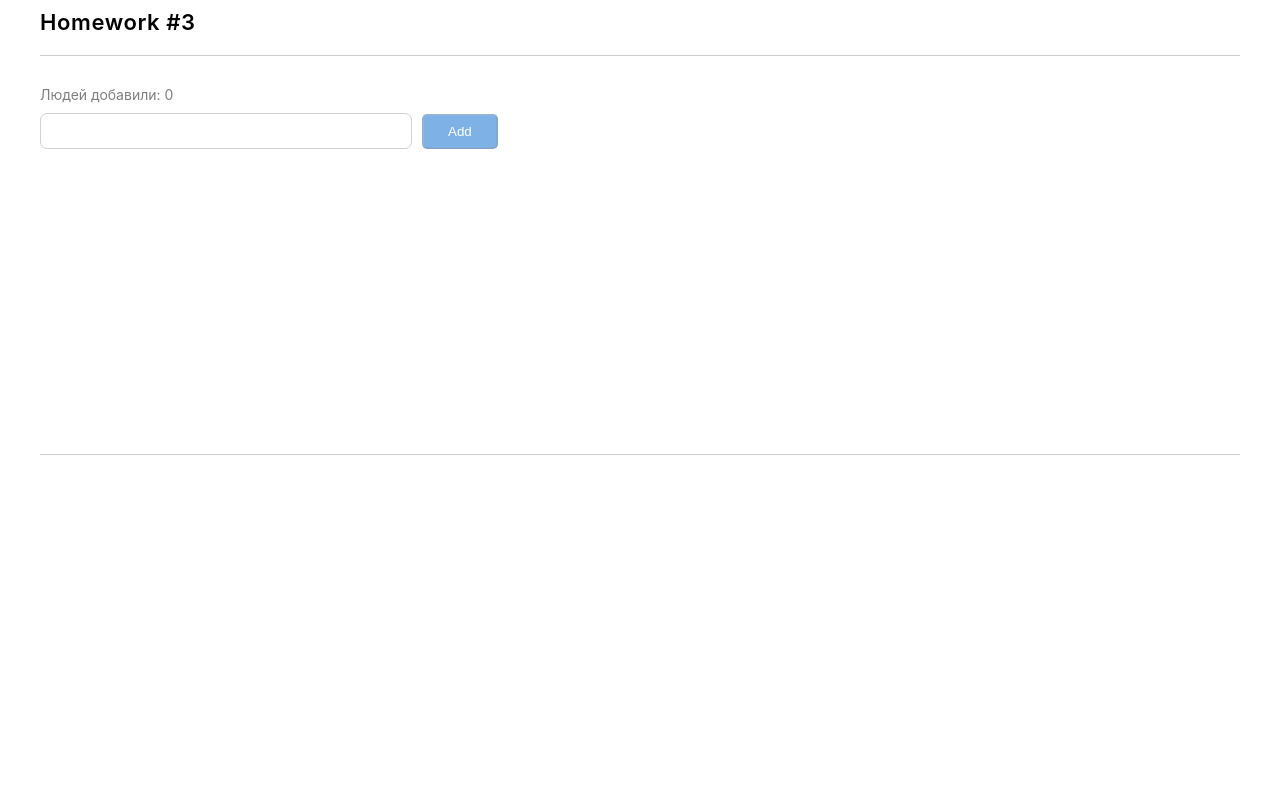
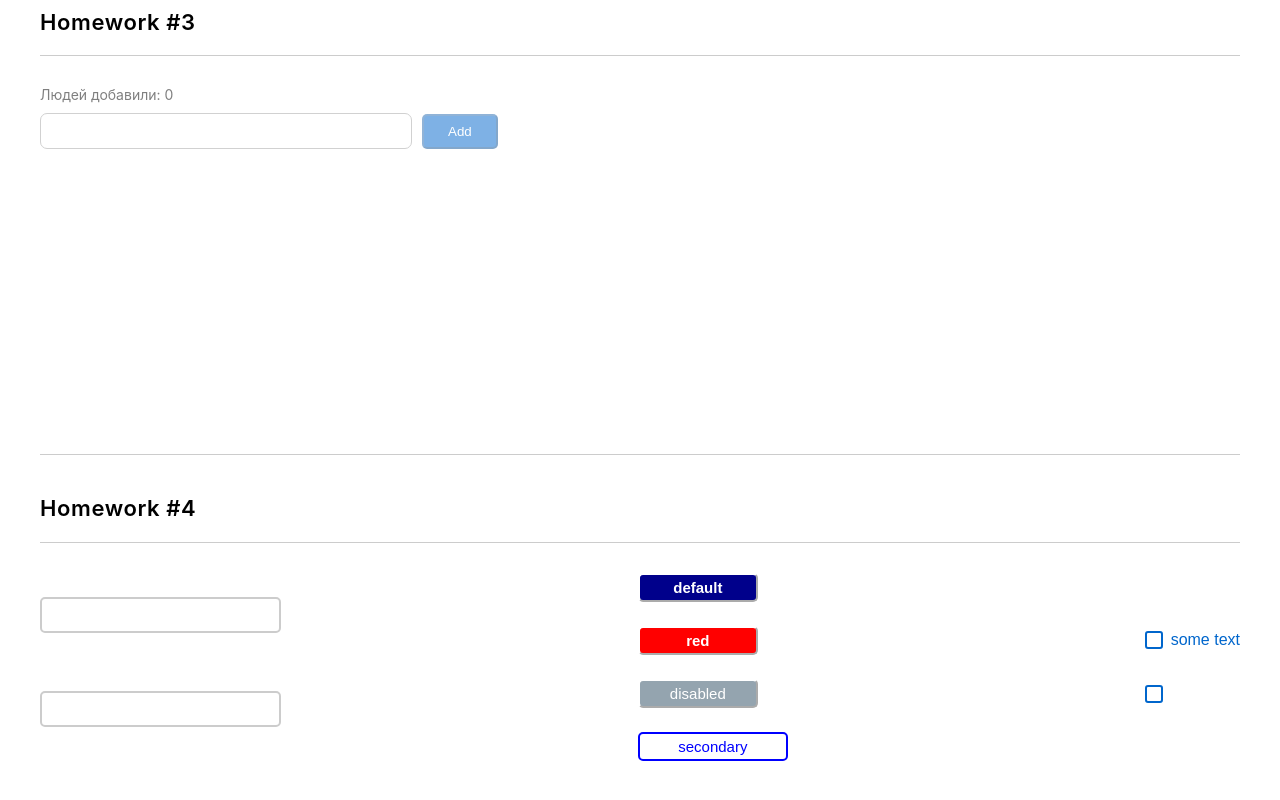
Before and after one commit to Kolibri2048/MessageSendTask, a React (Create React App) app: page / in a window 1280 px wide. Shown: the part 1045-1845 px from the top of the page. Before the commit the page ends 1540 px from the top, so only its background shows below. Built offline with nearby package versions, Linux system fonts and the light colour scheme.

Commit message:
HW4 done

```diff
--- a/src/s1-main/App.tsx
+++ b/src/s1-main/App.tsx
@@ -3,6 +3,7 @@ import s from './App.module.css'
 import HW1 from '../s2-homeworks/hw01/HW1'
 import HW2 from "../s2-homeworks/hw02/HW2";
 import HW3 from "../s2-homeworks/hw03/HW3";
+import HW4 from "../s2-homeworks/hw04/HW4";
 
 function App() {
     return (
@@ -11,7 +12,8 @@ function App() {
             {/*раскомментировать по ходу выполнения*/}
             <HW2/>
             <HW3/>
-            {/*<HW4/>*/}
+            <HW4/>
+
 
             {/*при выполнении дз 5 и более - закомментировать здесь дз 1-4, так как они есть внутри дз 5*/}
             {/*<HW5/>*/}
--- a/src/s2-homeworks/hw04/common/c1-SuperInputText/SuperInputText.module.css
+++ b/src/s2-homeworks/hw04/common/c1-SuperInputText/SuperInputText.module.css
@@ -1,20 +1,29 @@
-.input:focus {
+.input {
+    width: 100%;
+    padding: 10px;
+    border: 2px solid #ccc;
+    border-radius: 5px;
+    font-size: 16px;
 }
 
-.input {
+.input:focus {
+    border-color: #0078d4;
 }
 
 .inputWrapper {
-}
-
-.superInput {
+    margin-bottom: 10px;
 }
 
 .errorInput {
+    border-color: red;
 }
 
 .errorInput:focus {
+    border-color: red;
 }
 
 .error {
+    color: red;
+    font-size: 14px;
+    margin-top: 10px;
 }
--- a/src/s2-homeworks/hw04/common/c2-SuperButton/SuperButton.module.css
+++ b/src/s2-homeworks/hw04/common/c2-SuperButton/SuperButton.module.css
@@ -1,36 +1,72 @@
 .button {
+    width: 120px;
+    padding: 4px;
+    border-radius: 5px;
+    border-color: white;
+    font-size: 15px;
+    font-weight: 600;
+    background-color: darkblue;
+    color: white;
 }
 
 .disabled {
+    background-color: rgba(43, 75, 97, 0.5);
+    color: white;
+    background-color: white;
 }
 
 .secondary {
+    color: blue;
+    font-weight: 400;
+    border: 2px solid blue;
+    background-color: white;
+    width: 150px;
+
 }
 
 .default {
+
 }
 
 .red {
+    color: white;
+    background-color: red;
 }
 
-.default:hover {
+.button:hover {
+    width: 150px;
+    opacity: 0.5;
+    font-weight: 400;
 }
 
 .red:hover {
+    width: 150px;
+    font-weight: 400;
+    opacity: 0.5;
 }
 
 .secondary:hover {
+    font-weight: 400;
+    opacity: 0.5;
 }
 
 
-.default:active {
+.button:active {
+    opacity: 0.7;
 }
 
 .secondary:active {
+    opacity: 0.7;
 }
 
 .red:active {
+    opacity: 0.7;
 }
 
 .button:disabled {
+    width: 120px;
+    background-color: rgba(43, 75, 97, 0.5);
+    color: white;
+    opacity: 1;
+    font-weight: 500;
 }
--- a/src/s2-homeworks/hw04/common/c2-SuperButton/SuperButton.tsx
+++ b/src/s2-homeworks/hw04/common/c2-SuperButton/SuperButton.tsx
@@ -18,11 +18,9 @@ const SuperButton: React.FC<SuperButtonPropsType> = (
     }
 ) => {
     const finalClassName = s.button
-        // + (disabled
-        //         ? ...
-        //         : xType === 'red'
-        //             ? ...
-        + (className ? ' ' + className : '') // задачка на смешивание классов
+        + (disabled ? ` ${s.disabled}` : '')
+        + (xType ? ` ${s[xType]}` : '')
+        + (className ? ` ${className}` : '');
 
     return (
         <button
--- a/src/s2-homeworks/hw04/common/c3-SuperCheckbox/SuperCheckbox.tsx
+++ b/src/s2-homeworks/hw04/common/c3-SuperCheckbox/SuperCheckbox.tsx
@@ -27,8 +27,9 @@ const SuperCheckbox: React.FC<SuperCheckboxPropsType> = (
     }
 ) => {
     const onChangeCallback = (e: ChangeEvent<HTMLInputElement>) => {
-        // задачка на написание онченджа
-
+        if(onChangeChecked) {
+            onChangeChecked(e.currentTarget.checked)
+        }
     }
 
     const finalInputClassName = s.checkbox
```
